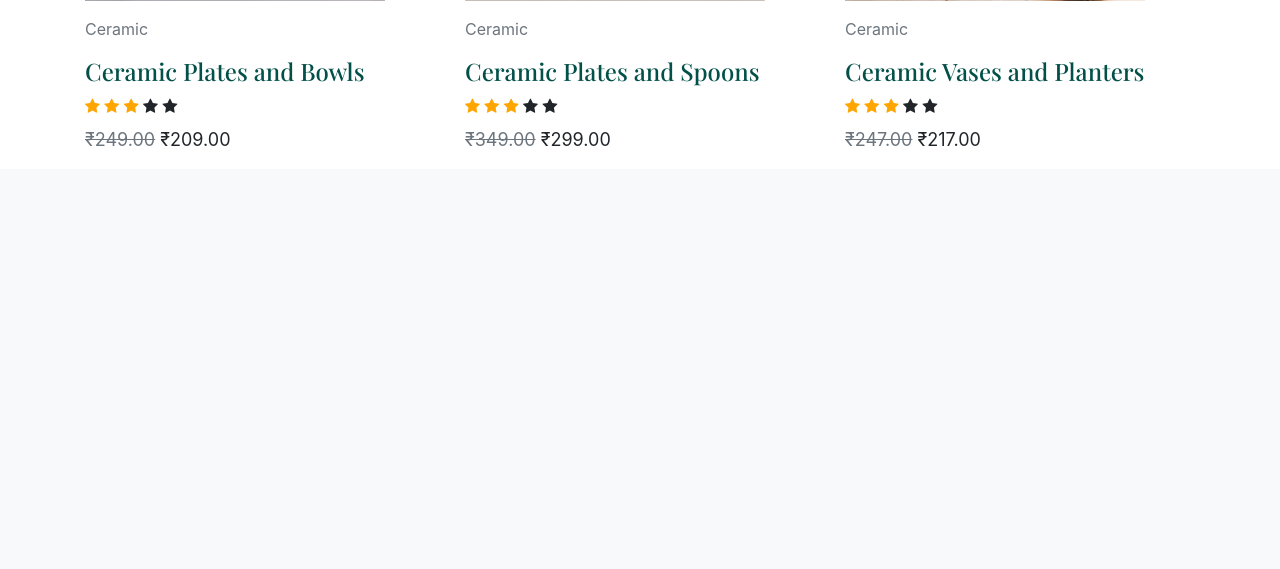
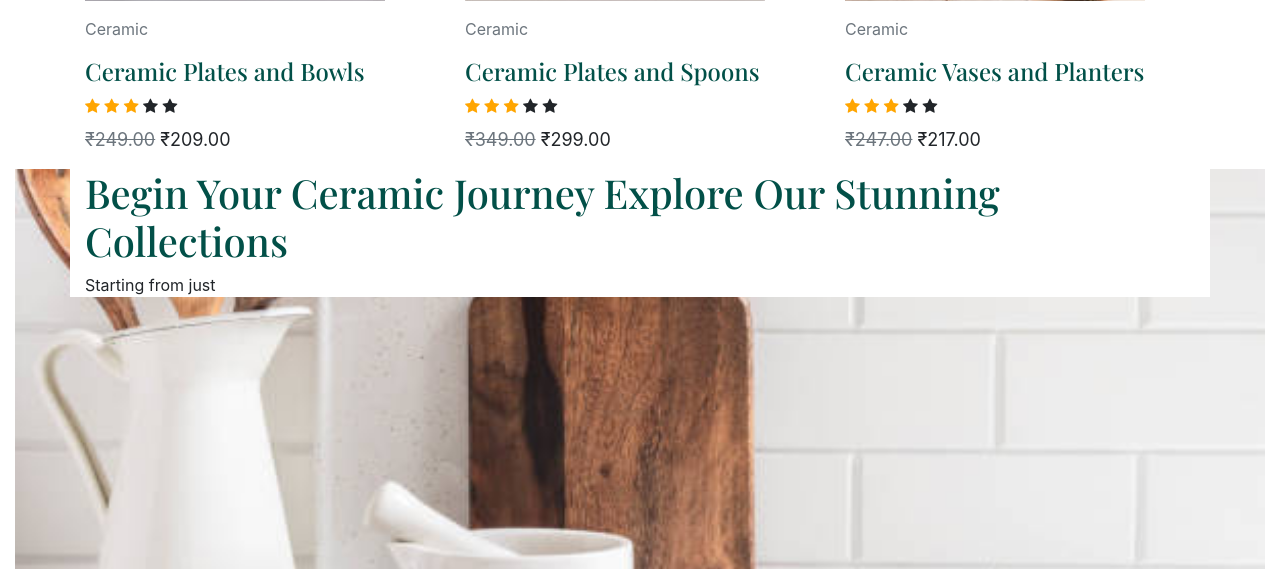
Before and after one commit to Payal2702/e-commerce, a PHP site: page / in a window 1280 px wide. Shown: the part 3156-3725 px from the top of the page. Before the commit the page ends 3302 px from the top, so only its background shows below. Run offline with PHP 8.4, Linux system fonts and the light colour scheme; some web fonts are replaced.

Commit message:
new changes

```diff
--- a/index.html
+++ b/index.html
@@ -124,7 +124,9 @@
             <h1 class="heading2 mb-4">Discover the Latest Additions at Your Top Choice Flower Shop </h1>
             <div class="row">
                 <div class="col-md-4">
-                    <img src="images/ceramic-cup.jpg" class="img-fluid mb-3 picture">
+                    <div class="picture">
+                    <img src="images/ceramic-cup.jpg" class="img-fluid mb-3">
+                    </div>
                     <p class="text-secondary">Ceramic</p>
                     <h4 class="heading2">Ceramic Cup</h4>
                     <span class="fa fa-star checked"></span>
@@ -136,7 +138,9 @@
 
                 </div>
                 <div class="col-md-4">
-                    <img src="images/ceramic-planter.jpg" class="img-fluid mb-3 picture">
+                    <div class="picture">
+                    <img src="images/ceramic-planter.jpg" class="img-fluid mb-3">
+                    </div>
                     <p class="text-secondary">Ceramic</p>
                     <h4 class="heading2">Ceramic Planter</h4>
                     <span class="fa fa-star checked"></span>
@@ -147,7 +151,9 @@
                     <p style="font-size: 18px;" class="mt-2"><s class="text-secondary">₹349.00</s> ₹299.00</p>
                 </div>
                 <div class="col-md-4">
-                    <img src="images/product.jpg" class="img-fluid mb-3 picture">
+                    <div class="picture">
+                    <img src="images/product.jpg" class="img-fluid mb-3">
+                    </div>
                     <p class="text-secondary">Ceramic</p>
                     <h4 class="heading2">Ceramic Plates</h4>
                     <span class="fa fa-star checked"></span>
@@ -160,7 +166,9 @@
             </div>
             <div class="row mt-5">
                 <div class="col-md-4">
-                    <img src="images/product-02.jpg" class="img-fluid mb-3 picture">
+                    <div class="picture">
+                    <img src="images/product-02.jpg" class="img-fluid mb-3">
+                    </div>
                     <p class="text-secondary">Ceramic</p>
                     <h4 class="heading2">Ceramic Plates and Bowls </h4>
                     <span class="fa fa-star checked"></span>
@@ -171,7 +179,9 @@
                     <p style="font-size: 18px;" class="mt-2"><s class="text-secondary">₹249.00</s> ₹209.00</p>
                 </div>
                 <div class="col-md-4">
-                    <img src="images/product-07.jpg" class="img-fluid mb-3 picture">
+                    <div class="picture">
+                    <img src="images/product-07.jpg" class="img-fluid mb-3">
+                    </div>
                     <p class="text-secondary">Ceramic</p>
                     <h4 class="heading2">Ceramic Plates and Spoons</h4>
                     <span class="fa fa-star checked"></span>
@@ -182,7 +192,9 @@
                     <p style="font-size: 18px;" class="mt-2"><s class="text-secondary">₹349.00</s> ₹299.00</p>
                 </div>
                 <div class="col-md-4">
-                    <img src="images/contact-01.jpg" class="img-fluid mb-3 picture">
+                   <div class="picture">
+                       <img src="images/contact-01.jpg" class="img-fluid mb-3 ">
+                   </div>
                     <p class="text-secondary">Ceramic</p>
                     <h4 class="heading2">Ceramic Vases and Planters</h4>
                     <span class="fa fa-star checked"></span>
@@ -192,8 +204,20 @@
                     <span class="fa fa-star"></span>
                     <p style="font-size: 18px;" class="mt-2"><s class="text-secondary">₹247.00</s> ₹217.00</p>
                 </div>
-
             </div>
          </div>
+         <!-- next part  -->
+         <section>
+            <div class="container-fluid">
+                    <div class="background">
+                        <div class="container bg-white">
+                        <h1 class="heading2">Begin Your Ceramic Journey Explore Our Stunning Collections</h1>
+                        <p>Starting from just </p>
+                        </div>
+                     </div>
+            </div>
+
+         </section>
+
     </body>
 </html>
--- a/style.css
+++ b/style.css
@@ -124,4 +124,19 @@
   }
   .picture{
     cursor: pointer;
+    overflow: hidden;
   }
+  .picture img:hover{
+    transform: scale(1.1);
+    transition:0.3s ease-in-out;
+
+  }
+  .background{
+    background-image: url("images/bg.jpg");
+    background-repeat: no-repeat;
+    background-size: cover;
+    background-position: center;
+    height: 400px;
+    width: 100%;
+
+  }
```
Also changed, not shown: images/bg.jpg (added).
